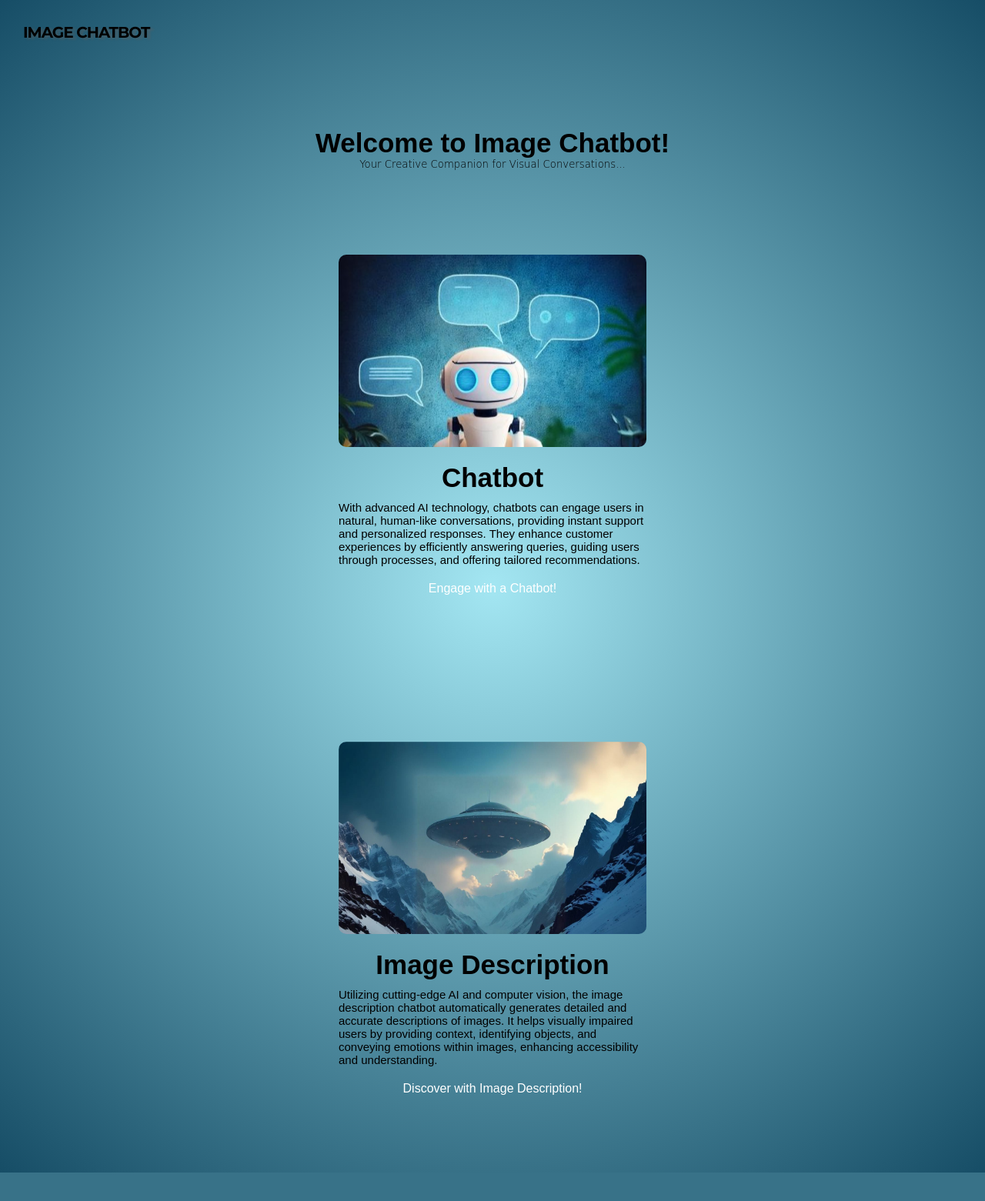
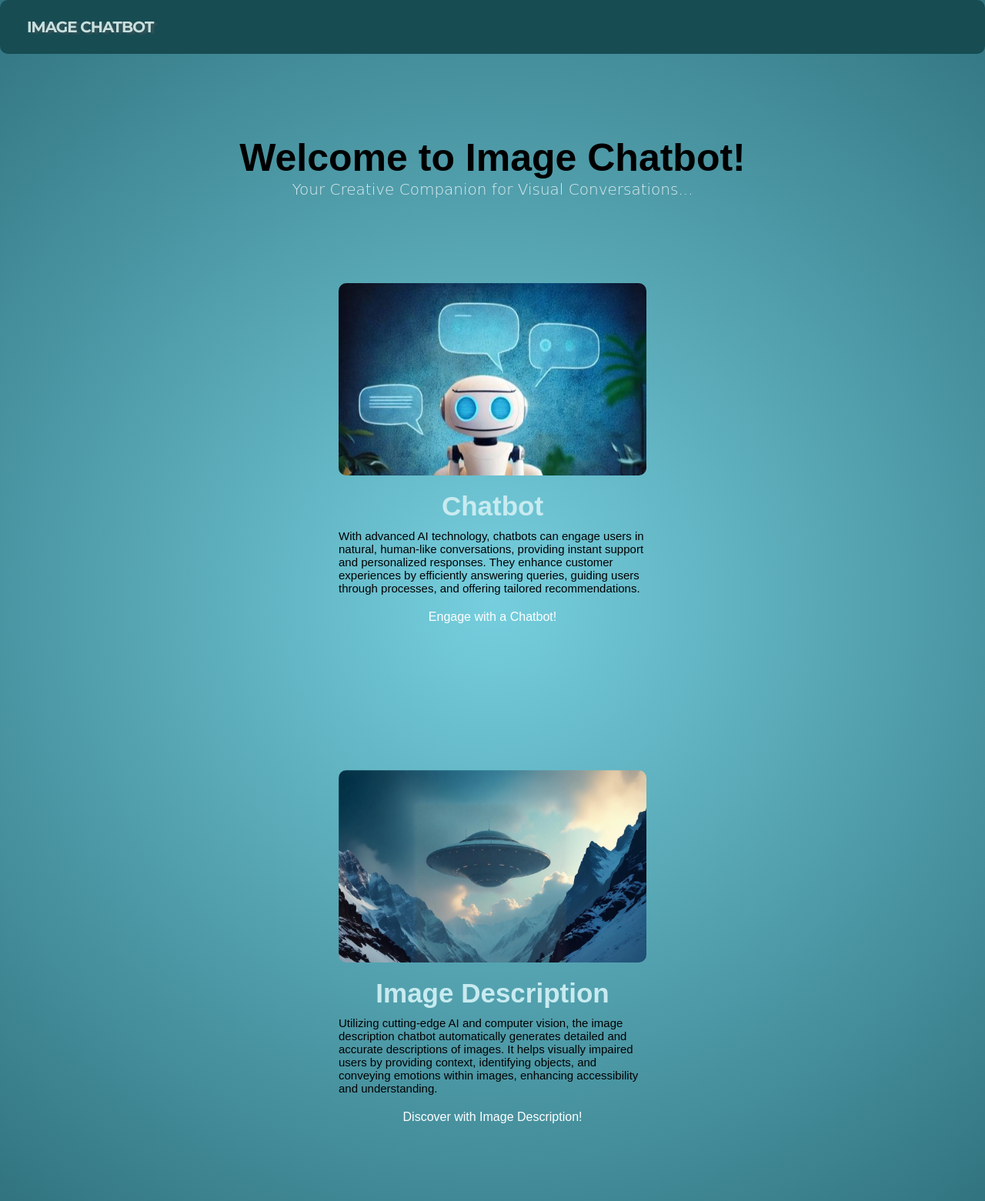
Before and after one commit to Akhil-P-Mohan/Image-Chatbot-using-llava-7b-model, a Flask app: page / in a window 1280 px wide. Shown: the whole page at 77% size. Before the commit the page ends 1524 px from the top, so only its background shows below. Run offline with Flask 3, Linux system fonts and the light colour scheme.

Commit message:
home updated

```diff
--- a/static/css/styles.css
+++ b/static/css/styles.css
@@ -26,6 +26,8 @@ header {
   color: #000000;
   padding: 20px;
   margin: 10px;
+ border-radius: 10px;
+
 }
 
 h1 {
@@ -333,6 +335,7 @@ h6{
   box-shadow: 0 0 10px rgba(6, 57, 83, 0.801);
 }
 
+
 .home{
   display: flex;
   flex-direction: column;
@@ -356,7 +359,7 @@ h6{
   padding-top: 20px;
   padding-bottom: 10px;
   display: flex;
-  color: #000000;
+  color: #c8ebf0;
   font-size: 35px;
 }
 
@@ -372,7 +375,12 @@ h6{
   margin-top: 10%;
 }
 
+.heading h2{
+  font-size: 50px;
+}
 .heading h5{
   font-family:cursive;
   font-weight: 200;
+  color: #ffffffd0;
+  font-size: 20px;
 }
--- a/templates/home.html
+++ b/templates/home.html
@@ -6,12 +6,10 @@
     <link rel="stylesheet" type="text/css" href="../static/css/styles.css">
     <title>imagechatbot.ai</title>
   </head>
-  <body style="background: radial-gradient(circle,#9be4f1ea, #164d66); height: 100%;">
-  <!--
-  <body style="background-image: url('https://encrypted-tbn0.gstatic.com/images?q=tbn:ANd9GcQ2pQZ413cH9XDvM5WZi0DedOZus5bPFB5ryw&s'); background-size: cover;">
-    -->
-    <header>
-      <h1>IMAGE CHATBOT</h1>
+  <body style="background: radial-gradient(circle,#66c9dae5, #317480); height: 100%;"></body>
+    <header style="background-color: rgb(23, 76, 83); margin: 0px; padding: 35px; display: flex; align-items: center;">
+      <h1 style="color: #eafdfad5; ">IMAGE CHATBOT</h1>
+
 
     </header>
 
```
